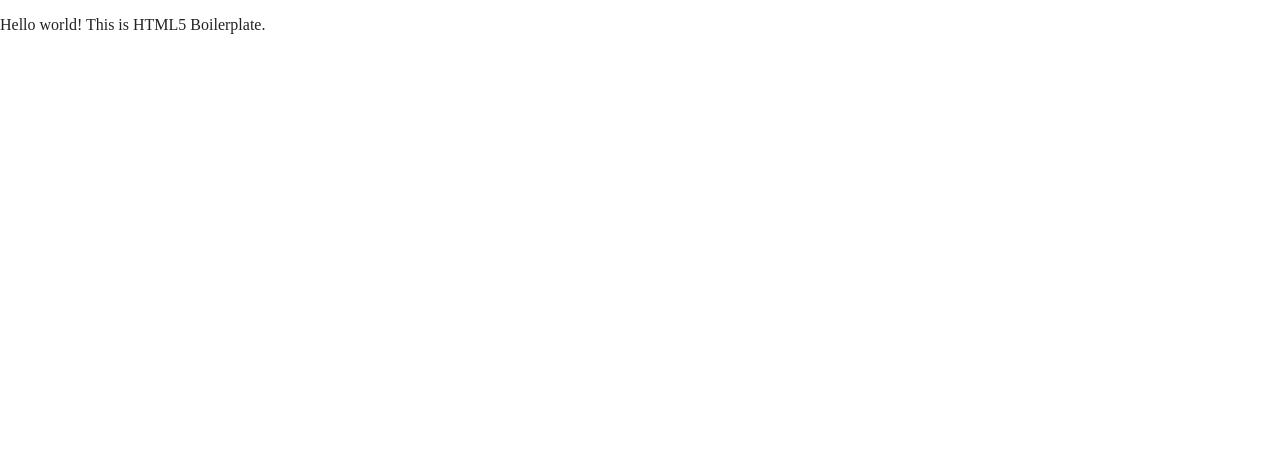
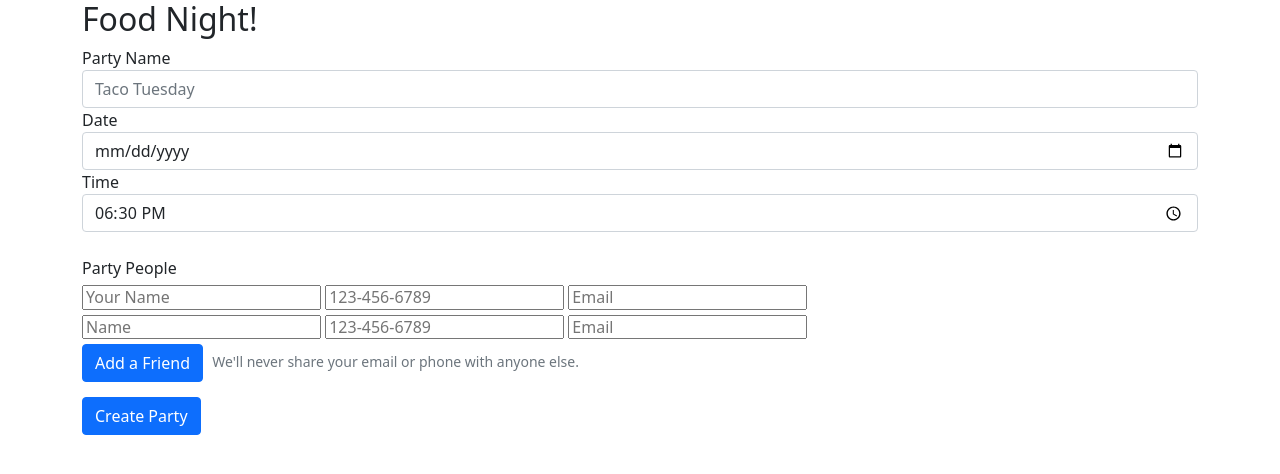
Before and after one commit to TwoTau/food-night-app, a website built with Parcel: page public/index.html in a window 1280 px wide. Built offline with nearby package versions, Linux system fonts and the light colour scheme.

Commit message:
bootstrap form page, almost finished with JSON parsing

```diff
--- a/package.json
+++ b/package.json
@@ -18,6 +18,7 @@
     },
     "homepage": "https://github.com/TwoTau/food-night-app#readme",
     "dependencies": {
+        "bootstrap": "^5.1.3",
         "cors": "^2.8.5",
         "express": "^4.17.1",
         "twilio": "^3.70.0",
--- a/public/index.html
+++ b/public/index.html
@@ -1,4 +1,4 @@
-<!doctype html>
+<!DOCTYPE html>
 <html class="no-js" lang="">
 
 <head>
@@ -18,14 +18,99 @@
 
   <link rel="stylesheet" href="css/normalize.css">
   <link rel="stylesheet" href="css/main.css">
+  <link rel="stylesheet" href="https://cdn.jsdelivr.net/npm/bootstrap@5.1.3/dist/css/bootstrap.min.css" integrity="sha384-1BmE4kWBq78iYhFldvKuhfTAU6auU8tT94WrHftjDbrCEXSU1oBoqyl2QvZ6jIW3" crossorigin="anonymous">
 
   <meta name="theme-color" content="#fafafa">
+
+  <script src = "https://cdnjs.cloudflare.com/ajax/libs/jquery/3.5.0/jquery.js"></script>
+
+  <script>
+    // Add a new row at the bottom of the table based on a stockTicker string parameter (will populate row header)
+    function appendRow() {
+        $(".friend:last").clone().appendTo('.friends');
+        //var $th = $(".stockRow:last").find('th');
+        //$($th).text(stockTicker);
+    }
+
+    function parseForm() {
+      var party = new Object();
+      party.partyName = $('#partyName').attr('id').val;
+      party.date = $('#date').attr('id');
+      party.time = $('#time').attr('id');
+      party.members = [];
+      //$(".friends").each(function(){
+      $(".friends").children().each(function(){
+        // Test if the div element is empty
+        // if($(this).is(":empty")){
+        //     $(this).css("background", "yellow");
+        // }
+        var friend = new Object();
+        friend.name = $('#name').attr('id');
+        friend.phone = $('#phone').attr('id');
+        friend.email = $('#email').attr('id');
+        party.members.push(friend);
+      });
+      var partyJSON = JSON.stringify(party);
+      console.log(partyJSON);
+    }
+  </script>
+
 </head>
 
 <body>
 
   <!-- Add your site or application content here -->
-  <p>Hello world! This is HTML5 Boilerplate.</p>
+  <div class="container">
+    <h2>Food Night!</h2>
+      <form>
+        <div class="form-group">
+          <label for="partyName">Party Name</label>
+          <input type="text" class="form-control" id="partyName" aria-describedby="partyName" placeholder="Taco Tuesday">
+          <label for="date">Date</label>
+          <input type="date" class="form-control" id="date" name="date"> <!-- year-mm-dd -->
+          <!-- min="2021-10-23" -->
+          <label for="time">Time</label>
+          <input type="time" class="form-control" id="time" name="time" value="18:30">
+          <br />
+          <label style = "margin-bottom: 5px;">Party People</label>
+
+          <!-- Members -->
+          <div class = "friends">
+            <div class = "you" style = "margin-bottom: 5px;">
+              <!-- class="form-control" -->
+              <input type="text" aria-describedby="personName" placeholder="Your Name">
+              <input type="tel" name="phone" placeholder="123-456-6789" pattern="[0-9]{3}-[0-9]{3}-[0-9]{4}">
+              <input type="email" aria-describedby="email" placeholder="Email">
+            </div>
+            <div class = "friend" style = "margin-bottom: 5px;">
+              <!-- class="form-control" -->
+              <input type="text" id = "name" aria-describedby="personName" placeholder="Name">
+              <input type="tel" id = "phone" name="phone" placeholder="123-456-6789" pattern="[0-9]{3}-[0-9]{3}-[0-9]{4}">
+              <input type="email" id = "email" aria-describedby="email" placeholder="Email">
+            </div>
+          </div>
+        </div>
+      </form>
+      <button href="#" onclick = "appendRow();" class="btn btn-primary">Add a Friend</button>
+      <small id="infoNotice" class="form-text text-muted" style = "margin-left: 5px;">We'll never share your email or phone with anyone else.</small>
+
+      <div style = "margin-top: 15px;">
+        <button href="#" onclick = "parseForm();" class="btn btn-primary">Create Party</button>
+      </div>
+
+      <!--<button type="submit" class="btn btn-primary">Create</button>-->
+      <!--<div class="form-group">
+        <label for="exampleInputPassword1">Password</label>
+        <input type="password" class="form-control" id="exampleInputPassword1" placeholder="Password">
+      </div>-->
+      <!--<div class="form-group form-check">
+        <input type="checkbox" class="form-check-input" id="exampleCheck1">
+        <label class="form-check-label" for="exampleCheck1">Check me out</label>
+      </div>
+      <button type="submit" class="btn btn-primary">Create</button>
+    </form>-->
+  </div>
+
   <script src="js/vendor/modernizr-3.11.2.min.js"></script>
   <script src="js/plugins.js"></script>
   <script src="js/main.js"></script>
```
Also changed, not shown: 1 other file.
